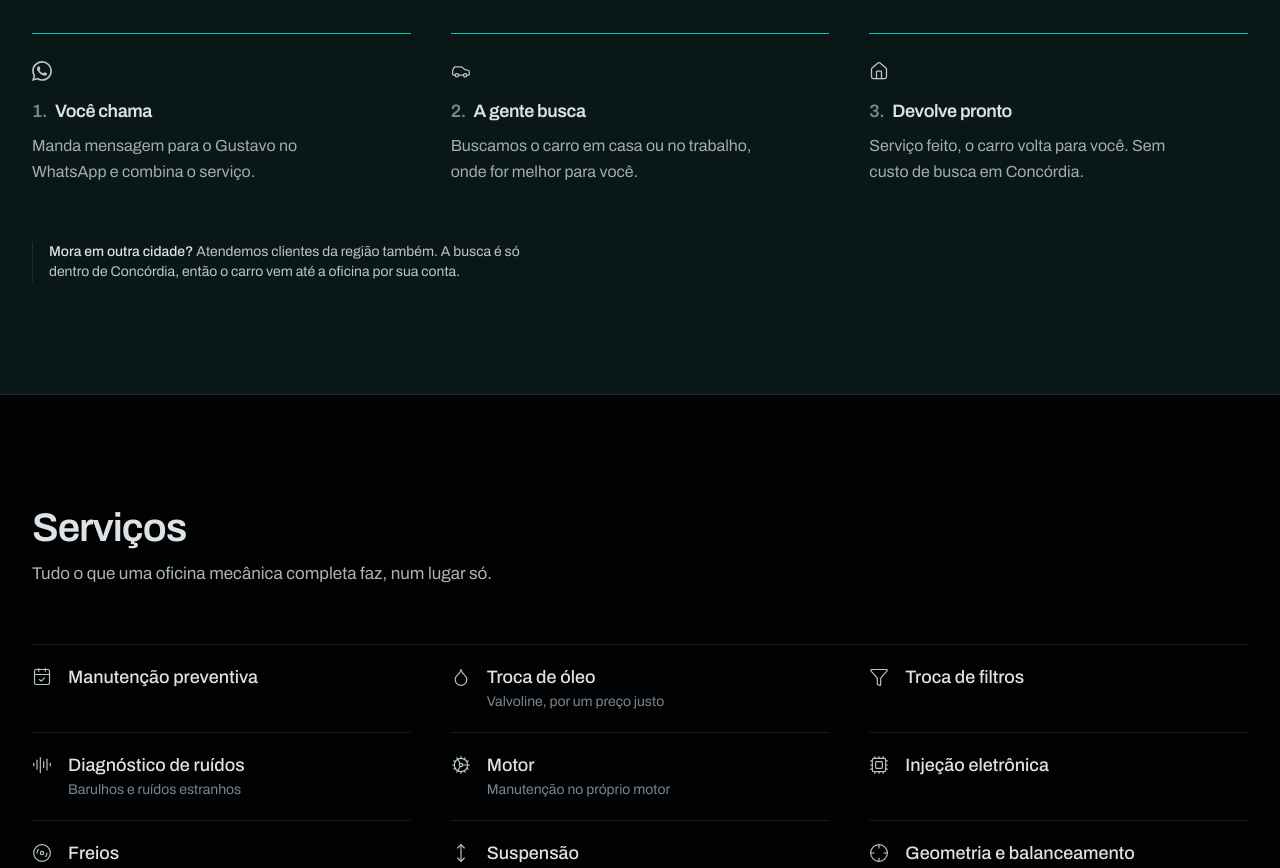
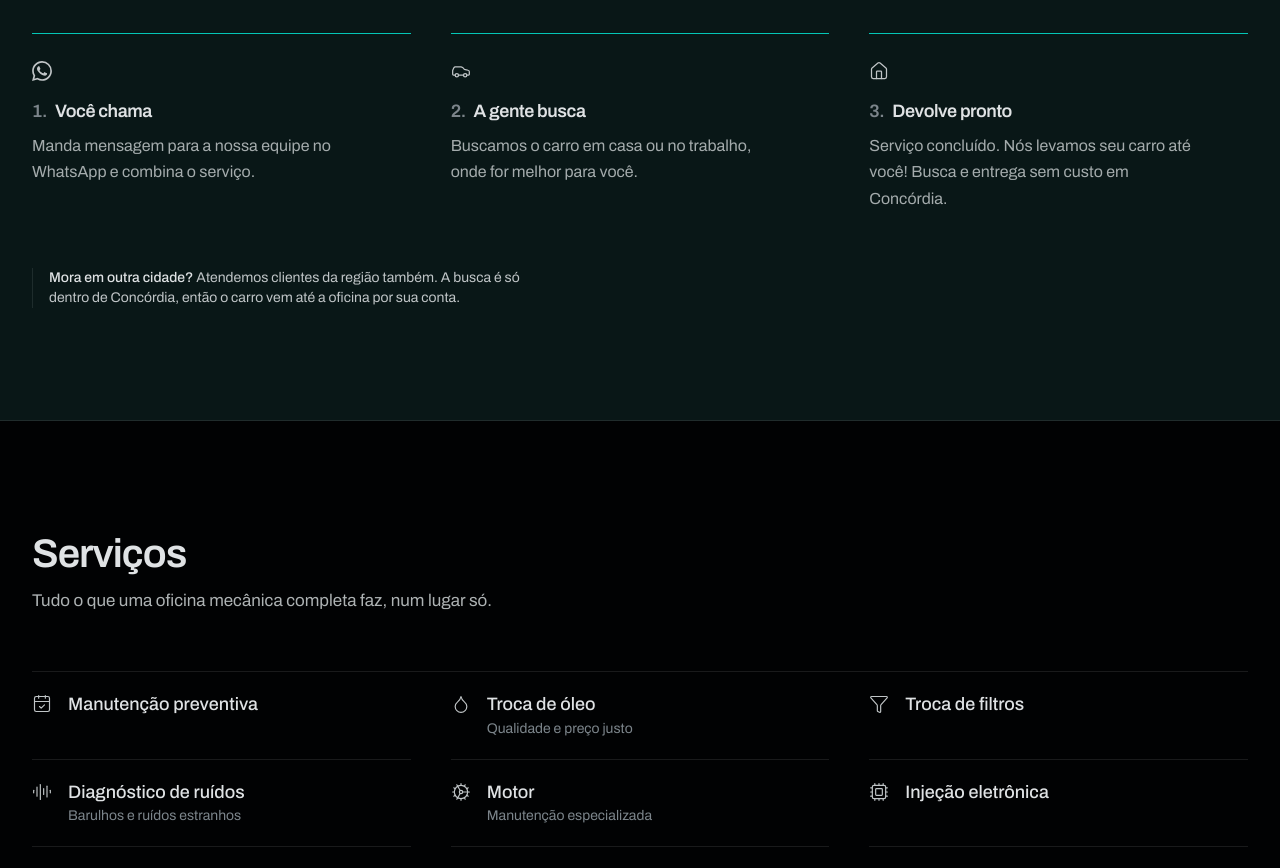
Before and after one commit to isaelsoares/jsg-motors, a Next.js app: page / in a window 1280 px wide. Shown: the part 1020-1888 px from the top of the page. Built offline with nearby package versions, Linux system fonts and the light colour scheme.

Commit message:
Mudanças nos textos

```diff
--- a/src/app/page.tsx
+++ b/src/app/page.tsx
@@ -246,9 +246,9 @@ export default function Home() {
             </SectionHeading>
             <ol className="grid gap-12 md:grid-cols-3 md:gap-10">
               {[
-                { icon: WhatsAppIcon, title: "Você chama", text: "Manda mensagem para o Gustavo no WhatsApp e combina o serviço." },
+                { icon: WhatsAppIcon, title: "Você chama", text: "Manda mensagem para a nossa equipe no WhatsApp e combina o serviço." },
                 { icon: Car, title: "A gente busca", text: "Buscamos o carro em casa ou no trabalho, onde for melhor para você." },
-                { icon: House, title: "Devolve pronto", text: "Serviço feito, o carro volta para você. Sem custo de busca em Concórdia." },
+                { icon: House, title: "Devolve pronto", text: "Serviço concluído. Nós levamos seu carro até você! Busca e entrega sem custo em Concórdia." },
               ].map((step, i) => {
                 const Icon = step.icon;
                 const d = { "--d": `${i * 140}ms` } as React.CSSProperties;
@@ -334,7 +334,7 @@ export default function Home() {
                 Troca de óleo <span translate="no">Valvoline</span>
               </h2>
               <p className="mt-4 max-w-[46ch] text-silver/90 sm:text-[1.0625rem]">
-                A <span translate="no">JSG</span> é parceira da <span translate="no">Valvoline</span>: óleo de qualidade por um preço justo. A troca é feita no galpão ao lado da loja.
+                A <span translate="no">JSG</span> é parceira <span translate="no">Valvoline</span>, oferencendo óleos de qualidade por um preço justo!
               </p>
               <WhatsAppButton className="mt-8 ml-1.5" label="Agendar troca de óleo" shortLabel="Agendar troca" />
             </div>
@@ -425,7 +425,7 @@ export default function Home() {
           <div className="mx-auto flex max-w-7xl flex-col items-start gap-8 px-5 py-20 sm:px-8 sm:py-24 lg:flex-row lg:items-center lg:justify-between" data-reveal>
             <h2 id="chamar" className="display text-[1.75rem] sm:text-[2.5rem]">
               Precisa de mecânico?
-              <span className="block text-silver/70">Chama o Gustavo.</span>
+              <span className="block text-silver/70">Entre em contato com a nossa equipe!</span>
             </h2>
             <WhatsAppButton className="ml-1.5" />
           </div>
--- a/src/lib/site.ts
+++ b/src/lib/site.ts
@@ -50,10 +50,10 @@ export const HOURS_TABLE = [
 // Only details the client stated; the rest stay as names.
 export const SERVICES = [
   { id: "preventiva", name: "Manutenção preventiva", detail: null },
-  { id: "oleo", name: "Troca de óleo", detail: "Valvoline, por um preço justo" },
+  { id: "oleo", name: "Troca de óleo", detail: "Qualidade e preço justo" },
   { id: "filtros", name: "Troca de filtros", detail: null },
   { id: "ruidos", name: "Diagnóstico de ruídos", detail: "Barulhos e ruídos estranhos" },
-  { id: "motor", name: "Motor", detail: "Manutenção no próprio motor" },
+  { id: "motor", name: "Motor", detail: "Manutenção especializada" },
   { id: "injecao", name: "Injeção eletrônica", detail: null },
   { id: "freios", name: "Freios", detail: null },
   { id: "suspensao", name: "Suspensão", detail: null },
```
